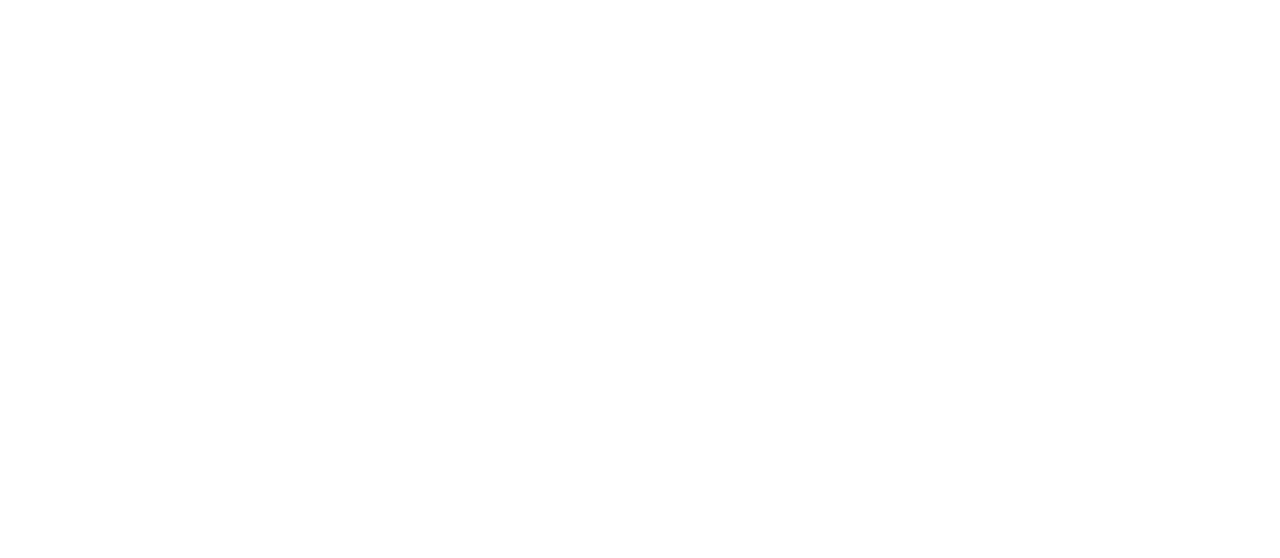
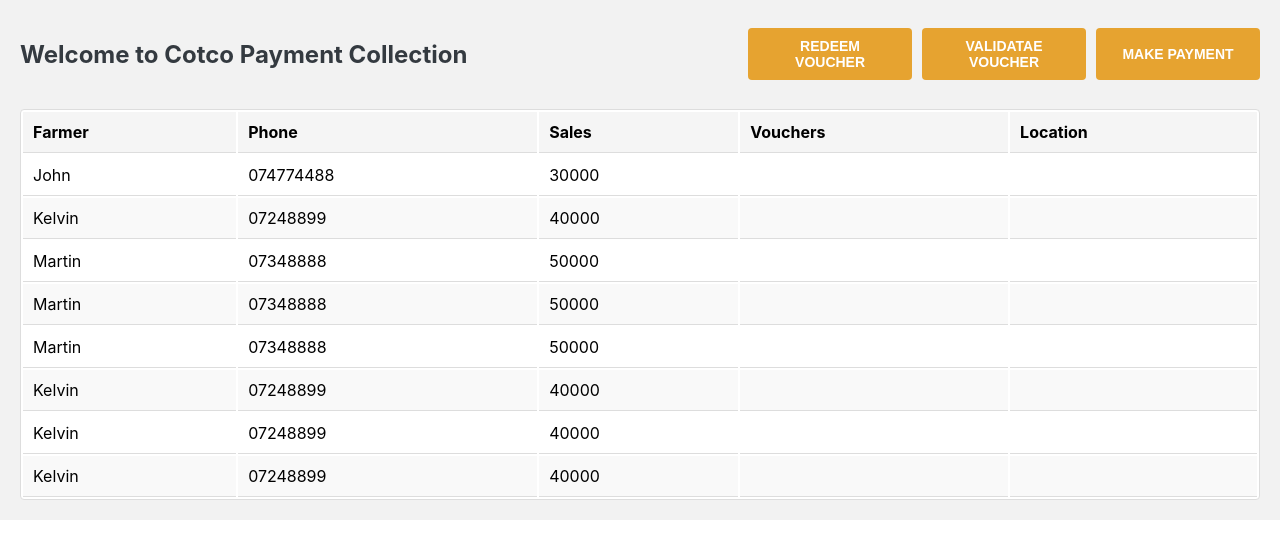
Before and after one commit to BenKungu/cotco_web_app-Front-end, a React (Create React App) app: page /collection in a window 1280 px wide. Before the commit this address had no page. Shown: the top 558 px of the page. Built offline with nearby package versions, Linux system fonts and the light colour scheme.

Commit message:
working on user pages on the cotco payment platform

```diff
--- a/public/index.html
+++ b/public/index.html
@@ -2,17 +2,14 @@
 <html lang="en">
   <head>
     <meta charset="utf-8" />
-    <link
-      rel="icon"
-      href="https://www.shutterstock.com/image-vector/cotton-logo-design-1289450380"
-    />
+    <link rel="icon" href="https://icons8.com/icon/107175/cotton" />
     <meta name="viewport" content="width=device-width, initial-scale=1" />
     <meta name="theme-color" content="#000000" />
     <meta
       name="description"
       content="Web site created using create-react-app"
     />
-    <link rel="apple-touch-icon" href="%PUBLIC_URL%/logo192.png" />
+    <link rel="apple-touch-icon" href="https://icons8.com/icon/107175/cotton" />
     <!--
       manifest.json provides metadata used when your web app is installed on a
       user's mobile device or desktop. See https://developers.google.com/web/fundamentals/web-app-manifest/
--- a/src/App.js
+++ b/src/App.js
@@ -2,6 +2,8 @@
 import { BrowserRouter as Router, Routes, Route } from "react-router-dom";
 import LoginPage from "./LoginPage";
 import DashboardPage from "./DashboardPage";
+import Collection from "./Collection";
+import CotcoOffice from "./CotcoOffice";
 
 const App = () => {
   return (
@@ -9,6 +11,8 @@
       <Routes>
         <Route path="/" element={<LoginPage />} />
         <Route path="/dashboard" element={<DashboardPage />} />
+        <Route path="/collection" element={<Collection />} />
+        <Route path="/office" element={<CotcoOffice />} />
       </Routes>
     </Router>
   );
--- /dev/null
+++ b/src/Collection.css
@@ -0,0 +1,74 @@
+/* DashboardPage.css */
+
+.collection-container {
+  padding: 20px;
+  background-color: #f2f2f2;
+}
+
+.collection-header {
+  display: flex;
+  justify-content: space-between;
+  align-items: center;
+  margin-bottom: 20px;
+}
+
+.header-title {
+  font-size: 24px;
+  font-weight: bold;
+  color: #333;
+}
+
+/*.header-buttons .clicked {
+    background-color: #1976d2;
+  }
+  */
+
+.header-buttons {
+  display: flex;
+}
+
+.header-buttons button {
+  padding: 10px 16px;
+  margin-left: 10px;
+  border: none;
+  border-radius: 4px;
+  background-color: #e6a330;
+  color: #fff;
+  font-size: 14px;
+  font-weight: bold;
+  text-transform: uppercase;
+  cursor: pointer;
+  transition: background-color 0.3s ease;
+}
+
+.header-buttons button:hover {
+  background-color: #45a049;
+}
+
+.collection-table {
+  width: 100%;
+  background-color: #fff;
+  border: 1px solid #ddd;
+  border-radius: 4px;
+  overflow: hidden;
+}
+
+.collection-table th,
+.collection-table td {
+  padding: 10px;
+  text-align: left;
+  border-bottom: 1px solid #ddd;
+}
+
+.collection-table th {
+  background-color: #f5f5f5;
+  font-weight: bold;
+}
+
+.collection-table tbody tr:nth-child(even) {
+  background-color: #f9f9f9;
+}
+
+.collection-table tbody tr:hover {
+  background-color: #f0f0f0;
+}
--- /dev/null
+++ b/src/Collection.js
@@ -0,0 +1,88 @@
+import React from "react";
+import "./Collection.css"; // Import the CSS file for styling
+
+const Collection = () => {
+  return (
+    <div className="collection-container">
+      <div className="collection-header">
+        <h2>Welcome to Cotco Payment Collection</h2>
+        <div className="header-buttons">
+          <button>Redeem Voucher</button>
+          <button>Validatae Voucher</button>
+          <button>Make Payment</button>
+        </div>
+      </div>
+      <table className="collection-table">
+        <thead>
+          <tr>
+            <th>Farmer</th>
+            <th>Phone</th>
+            <th>Sales</th>
+            <th>Vouchers</th>
+            <th>Location</th>
+          </tr>
+        </thead>
+        <tbody>
+          <tr>
+            <td>John</td>
+            <td>074774488</td>
+            <td>30000</td>
+            <td></td>
+            <td></td>
+          </tr>
+          <tr>
+            <td>Kelvin</td>
+            <td>07248899</td>
+            <td>40000</td>
+            <td></td>
+            <td></td>
+          </tr>
+          <tr>
+            <td>Martin</td>
+            <td>07348888</td>
+            <td>50000</td>
+            <td></td>
+            <td></td>
+          </tr>
+          <tr>
+            <td>Martin</td>
+            <td>07348888</td>
+            <td>50000</td>
+            <td></td>
+            <td></td>
+          </tr>
+          <tr>
+            <td>Martin</td>
+            <td>07348888</td>
+            <td>50000</td>
+            <td></td>
+            <td></td>
+          </tr>
+          <tr>
+            <td>Kelvin</td>
+            <td>07248899</td>
+            <td>40000</td>
+            <td></td>
+            <td></td>
+          </tr>
+          <tr>
+            <td>Kelvin</td>
+            <td>07248899</td>
+            <td>40000</td>
+            <td></td>
+            <td></td>
+          </tr>
+          <tr>
+            <td>Kelvin</td>
+            <td>07248899</td>
+            <td>40000</td>
+            <td></td>
+            <td></td>
+          </tr>
+        </tbody>
+      </table>
+    </div>
+  );
+};
+
+export default Collection;
--- /dev/null
+++ b/src/CotcoOffice.css
@@ -0,0 +1,74 @@
+/* DashboardPage.css */
+
+.cotco-container {
+  padding: 20px;
+  background-color: #f2f2f2;
+}
+
+.cotco-header {
+  display: flex;
+  justify-content: space-between;
+  align-items: center;
+  margin-bottom: 20px;
+}
+
+.header-title {
+  font-size: 24px;
+  font-weight: bold;
+  color: #333;
+}
+
+/*.header-buttons .clicked {
+    background-color: #1976d2;
+  }
+  */
+
+.header-buttons {
+  display: flex;
+}
+
+.header-buttons button {
+  padding: 10px 16px;
+  margin-left: 10px;
+  border: none;
+  border-radius: 4px;
+  background-color: #e6a330;
+  color: #fff;
+  font-size: 14px;
+  font-weight: bold;
+  text-transform: uppercase;
+  cursor: pointer;
+  transition: background-color 0.3s ease;
+}
+
+.header-buttons button:hover {
+  background-color: #45a049;
+}
+
+.cotco-table {
+  width: 100%;
+  background-color: #fff;
+  border: 1px solid #ddd;
+  border-radius: 4px;
+  overflow: hidden;
+}
+
+.cotco-table th,
+.cotco-table td {
+  padding: 10px;
+  text-align: left;
+  border-bottom: 1px solid #ddd;
+}
+
+.cotco-table th {
+  background-color: #f5f5f5;
+  font-weight: bold;
+}
+
+.cotco-table tbody tr:nth-child(even) {
+  background-color: #f9f9f9;
+}
+
+.cotco-table tbody tr:hover {
+  background-color: #f0f0f0;
+}
--- /dev/null
+++ b/src/CotcoOffice.js
@@ -0,0 +1,88 @@
+import React from "react";
+import "./CotcoOffice.css"; // Import the CSS file for styling
+
+const CotcoOffice = () => {
+  return (
+    <div className="cotco-container">
+      <div className="cotco-header">
+        <h2>Welcome to Cotco Office</h2>
+        <div className="header-buttons">
+          <button>Create Farmer</button>
+          <button>Create Sales</button>
+          <button>Create Voucher</button>
+        </div>
+      </div>
+      <table className="cotco-table">
+        <thead>
+          <tr>
+            <th>Farmer</th>
+            <th>Phone</th>
+            <th>Sales</th>
+            <th>Vouchers</th>
+            <th>Location</th>
+          </tr>
+        </thead>
+        <tbody>
+          <tr>
+            <td>John</td>
+            <td>074774488</td>
+            <td>30000</td>
+            <td></td>
+            <td></td>
+          </tr>
+          <tr>
+            <td>Kelvin</td>
+            <td>07248899</td>
+            <td>40000</td>
+            <td></td>
+            <td></td>
+          </tr>
+          <tr>
+            <td>Martin</td>
+            <td>07348888</td>
+            <td>50000</td>
+            <td></td>
+            <td></td>
+          </tr>
+          <tr>
+            <td>Martin</td>
+            <td>07348888</td>
+            <td>50000</td>
+            <td></td>
+            <td></td>
+          </tr>
+          <tr>
+            <td>Martin</td>
+            <td>07348888</td>
+            <td>50000</td>
+            <td></td>
+            <td></td>
+          </tr>
+          <tr>
+            <td>Kelvin</td>
+            <td>07248899</td>
+            <td>40000</td>
+            <td></td>
+            <td></td>
+          </tr>
+          <tr>
+            <td>Kelvin</td>
+            <td>07248899</td>
+            <td>40000</td>
+            <td></td>
+            <td></td>
+          </tr>
+          <tr>
+            <td>Kelvin</td>
+            <td>07248899</td>
+            <td>40000</td>
+            <td></td>
+            <td></td>
+          </tr>
+        </tbody>
+      </table>
+    </div>
+  );
+};
+
+export default CotcoOffice;
```
Also changed, not shown: public/logo192.png (deleted), public/logo512.png (deleted).
